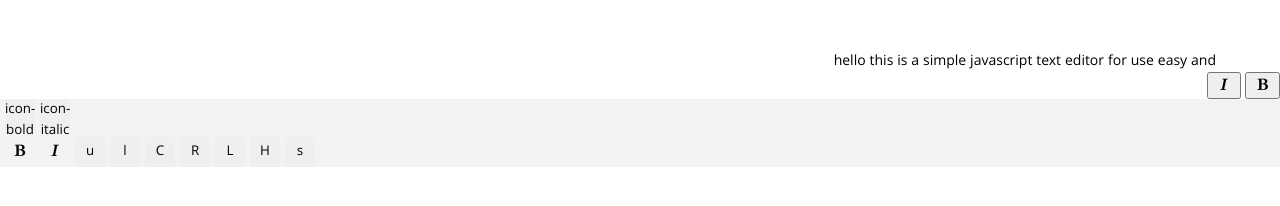
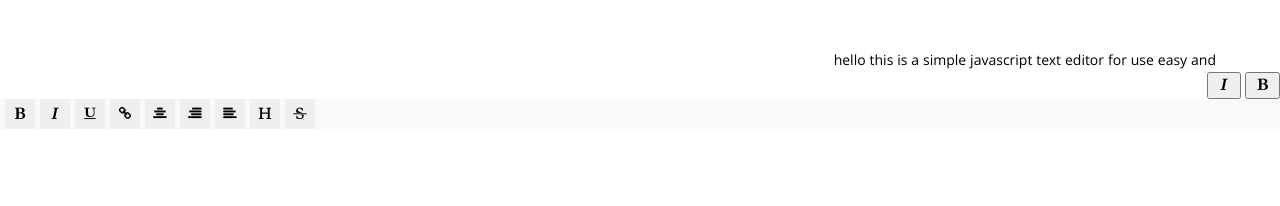
Before and after one commit to alirezaazizi-developer/cceditor-inline, a website: page src/index.html in a window 1280 px wide. Both pictures are taken after a click on the button 1262 px from the left and 85 px from the top of the page. Drawn offline with Linux system fonts and the light colour scheme.

Commit message:
can be add style and feature

```diff
--- a/src/editor.css
+++ b/src/editor.css
@@ -39,7 +39,7 @@
 #editor{
     width: auto;
     height: auto;
-    background-color: #f3f3f3;
+    background-color: #f9f9f9;
     direction: ltr;
 }
 #editor button{
--- a/src/editor.js
+++ b/src/editor.js
@@ -40,8 +40,8 @@ function inputText(options) {
         let tag = document.createElement("span");
 
         /* add style */
-        tag.setAttribute("style", "background:red");
-        tag.setAttribute("style", "color:#ffffff");
+        tag.style.backgroundColor = "red";
+        tag.style.color = "blue";
 
         /* get text content of window.selected */
         let content = selectedText.textContent;
@@ -147,54 +147,6 @@ function getElement(id) {
     return document.getElementById(id);
 }
 
-/* function http validation */
-
-function httpValidator(input) {
-    let regex = /^((http|https)+)$/;
-    // when matched return true
-    // else return false
-}
-
-/* function get  user input */
-
-function userInput(values) {
-    let frame = document.createElement("div");
-    frame.setAttribute("id", "user-input");
-    /* create title for user input */
-    let title = document.createElement("div");
-    title.setAttribute("id", "user-input-title");
-    title.innerText = values.title;
-    /* create input for users */
-    let input = document.createElement("div");
-    input.setAttribute("id", "main-user-input");
-    /**/
-    let inputTag = document.createElement("input");
-    inputTag.setAttribute("id", "editor-client-input");
-
-    /* btn for run user commands */
-    let saveButton = document.createElement("button");
-    saveButton.setAttribute("type", "button");
-    saveButton.setAttribute("id", "save-client-value");
-    saveButton.setAttribute("onclick", "saveUserInput()");
-    saveButton.innerText = "ذخیره";
-
-    let cancelButton = document.createElement("button");
-    cancelButton.setAttribute("type", "button");
-    cancelButton.setAttribute("id", "cancel-client-value");
-    cancelButton.setAttribute("onclick", "removeUserInput()");
-    cancelButton.innerText = "خروج";
-
-    /* append child */
-
-    document.body.appendChild(frame);
-    getElement("user-input").appendChild(title);
-    getElement("user-input").appendChild(input);
-    input.appendChild(inputTag);
-    input.appendChild(saveButton);
-    input.appendChild(cancelButton);
-
-
-}
 
 
 /* function remove user input this function when effected user input window opened */
@@ -219,20 +171,19 @@ function removeEditorStyle() {
 
 
 function addProperty(property) {
-    let properties = document.createElement(property.tag);
+    let option = document.createElement(property.tag);
     if (property.tag === "button") {
-        properties.setAttribute("onclick", property.func);
-        properties.innerText = property.ico;
+        option.setAttribute("onclick", property.func);
         let icon = document.createElement("i");
         icon.setAttribute("class", property.ico);
-        properties.appendChild(icon);
+        option.appendChild(icon);
     } else if (property.tag === "select") {
         property.select.forEach(function (value) {
-            properties.innerHTML += value;
+            option.innerHTML += value;
         });
     }
     /* append child */
-    getElement("editor").appendChild(properties);
+    getElement("editor").appendChild(option);
 }
 
 /* this is a switch  */
@@ -246,25 +197,25 @@ function addEditorFeature(feature) {
             addProperty({"tag": "button", "func": "italic()", "ico": "icon-italic"});
             break;
         case "underline":
-            addProperty({"tag": "button", "func": "underline()", "ico": "u"});
+            addProperty({"tag": "button", "func": "underline()", "ico": "icon-underline"});
             break;
         case "link":
-            addProperty({"tag": "button", "func": "createLink()", "ico": "l"});
+            addProperty({"tag": "button", "func": "createLink()", "ico": "icon-link"});
             break;
         case "justify-right":
-            addProperty({"tag": "button", "func": "justifyRight()", "ico": "R"});
+            addProperty({"tag": "button", "func": "justifyRight()", "ico": "icon-align-right"});
             break;
         case "justify-center":
-            addProperty({"tag": "button", "func": "justifyCenter()", "ico": "C"});
+            addProperty({"tag": "button", "func": "justifyCenter()", "ico": "icon-align-center"});
             break;
         case "justify-left":
-            addProperty({"tag": "button", "func": "justifyLeft()", "ico": "L"});
+            addProperty({"tag": "button", "func": "justifyLeft()", "ico": "icon-align-left"});
             break;
         case "heading":
-            addProperty({"tag": "button", "func": "heading()", "ico": "H"});
+            addProperty({"tag": "button", "func": "heading()", "ico": "icon-header"});
             break;
         case "strikeThrough":
-            addProperty({"tag": "button", "func": "strikeThrough()", "ico": "s"});
+            addProperty({"tag": "button", "func": "strikeThrough()", "ico": "icon-strike"});
             break;
         default:
             throw "invalid property";
```
Also changed, not shown: src/Tasks/getUserValue.js (+40 -0 lines), src/Tasks/validation.js (added, +12 -0 lines), src/index.html (+1 -0 lines).
